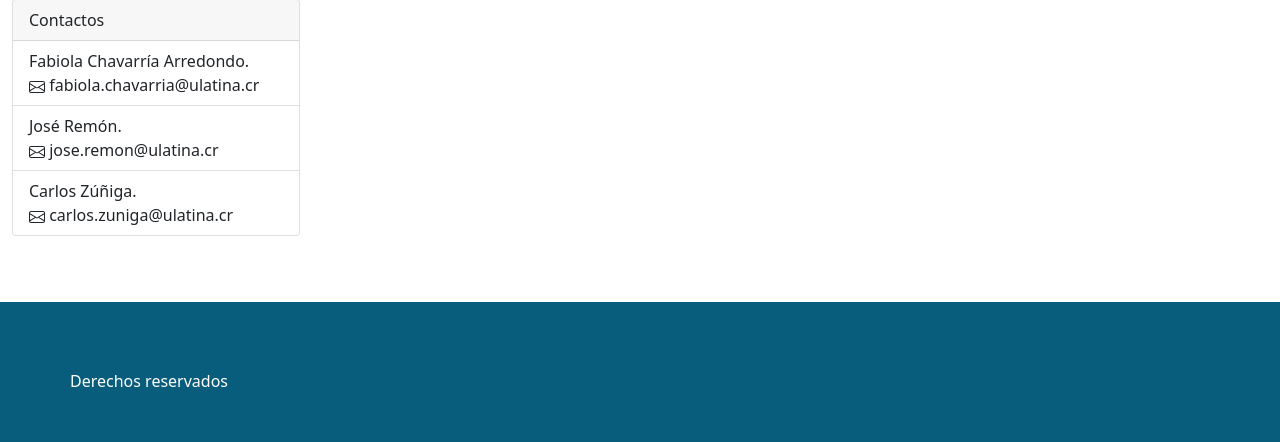
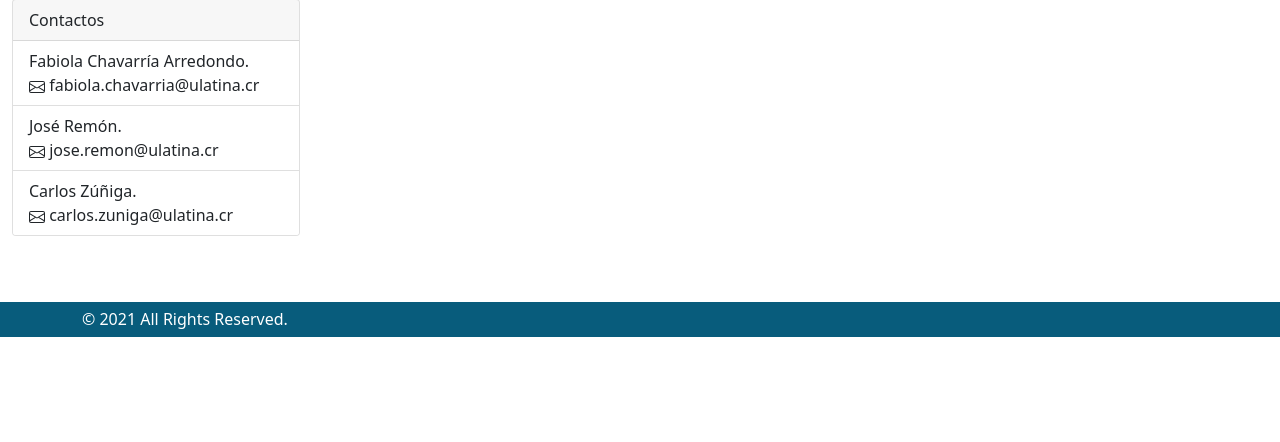
Before and after one commit to Osmv18/CommunicationSystem, a PHP site: page / in a window 1280 px wide. Shown: the part 487-929 px from the top of the page. After the commit the page ends 824 px from the top, so only its background shows below. Run offline with PHP 8.4, Linux system fonts and the light colour scheme; some libraries are stand-ins or nearby versions.

Commit message:
Footer aclaracion

```diff
--- a/View/Footer.php
+++ b/View/Footer.php
@@ -1,4 +1,8 @@
-<!-- Site footer -->
-<footer class="footer">
-  <h6>Derechos reservados</h6>
+<!-- No cambiar este footer- Footer de bienvenida -->
+
+
+<footer class="navbar navbar-fixed-bottom" id="footer">
+  <div class="container-fluid">
+    <h6>© 2021 All Rights Reserved.</h6>
+  </div>
 </footer>
```
Also changed, not shown: View/View_Content_General.php (added, +7 -0 lines), nbproject/private/private.xml (+2 -5 lines), View/Header.php (line endings or trailing spaces).
